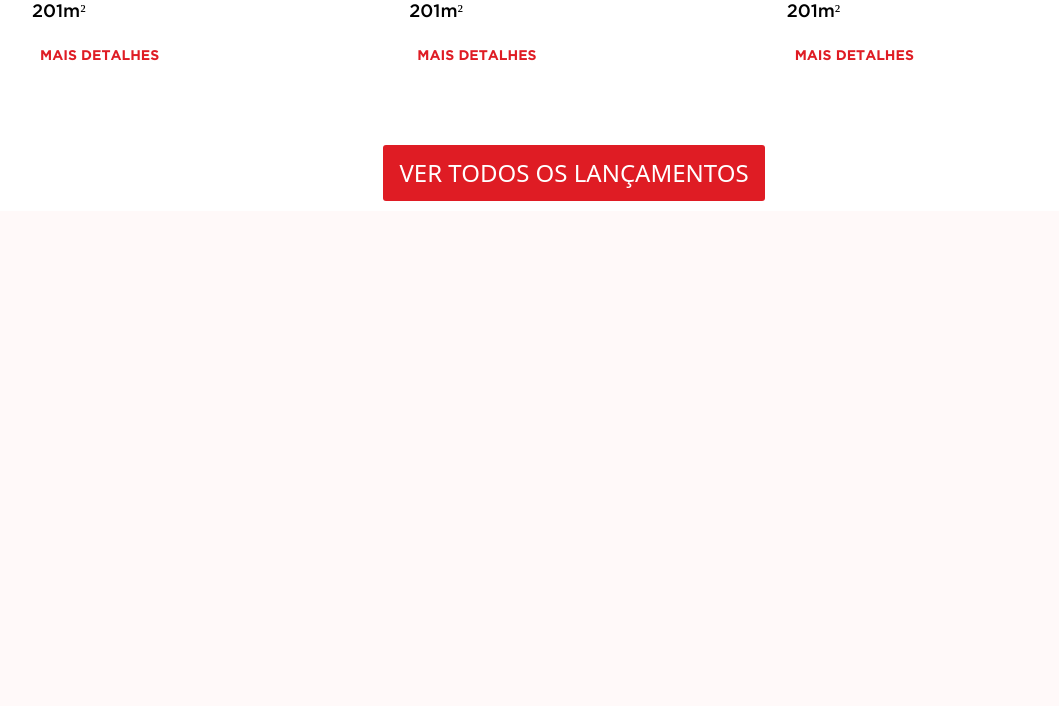
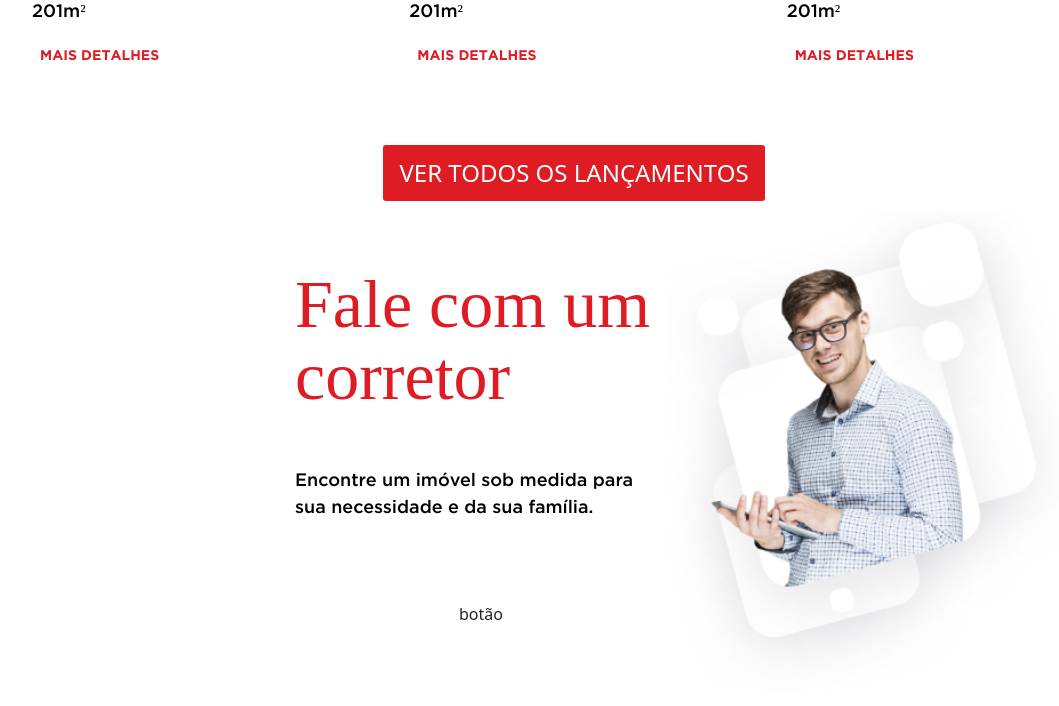
Before and after one commit to elenpetri/desafio-move-digital, a Flask app: page / in a window 1280 px wide. Shown: the part 2237-2943 px from the top of the page, without its empty margins (66-1125 px from the left). Before the commit the page ends 2438 px from the top, so only its background shows below. Run offline with Flask 2, Linux system fonts and the light colour scheme; some libraries are stand-ins or nearby versions.

Commit message:
💥 NEW: Iniciado layout e estilização do card "Fale com um corretor"

```diff
--- a/src/static/css/home.css
+++ b/src/static/css/home.css
@@ -265,6 +265,30 @@
     color: white;
 }
 
+/*Fale com um corretor*/
+.card-title{
+
+
+
+    /* H1 - 68|72 */
+
+    font-family: 'Montserrat';
+    font-style: normal;
+    font-weight: 300;
+    font-size: 68px;
+    line-height: 72px;
+    /* or 106% */
+
+
+    /* red */
+
+    color: #DF1C24;
+
+
+    /* Inside auto layout */
+
+}
+
 
 
 /* ============================*/
--- a/src/templates/home.html
+++ b/src/templates/home.html
@@ -309,6 +309,21 @@
         <button class="btn-ver-tds-lancamentos">VER TODOS OS LANÇAMENTOS</button>
       </div>
 
+      <!--Card Fale com corretor-->
+      <div class="container mb-3 ">
+        <div class="row g-0 flex-column-reverse flex-sm-row">
+
+          <div class="col-md-4 offset-md-3 d-flex flex-column justify-content-evenly">
+            <h5 class="card-title">Fale com um corretor</h5>
+            <p class="card-text">Encontre um imóvel sob medida para sua necessidade e da sua família.</p>
+            <button class="btn"> botão </button>
+          </div>
+
+          <div class="col-auto">
+            <img src="/static/imagens/img-corretor.png" class="img-fluid rounded-start" alt="...">
+          </div>
+        </div>
+      </div>
 
   </main>
 
```
Also changed, not shown: src/static/imagens/img-corretor.png (added).
